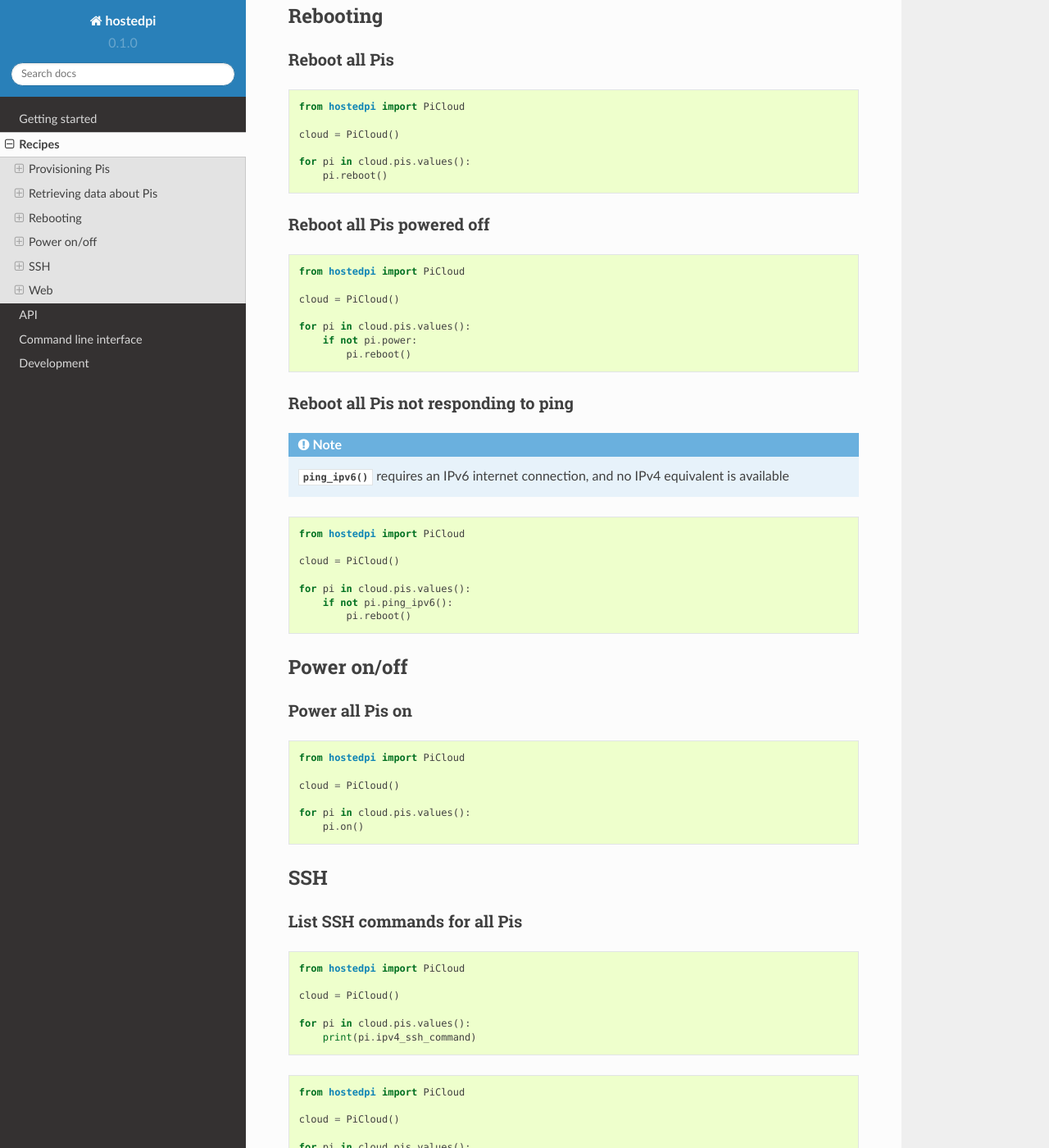
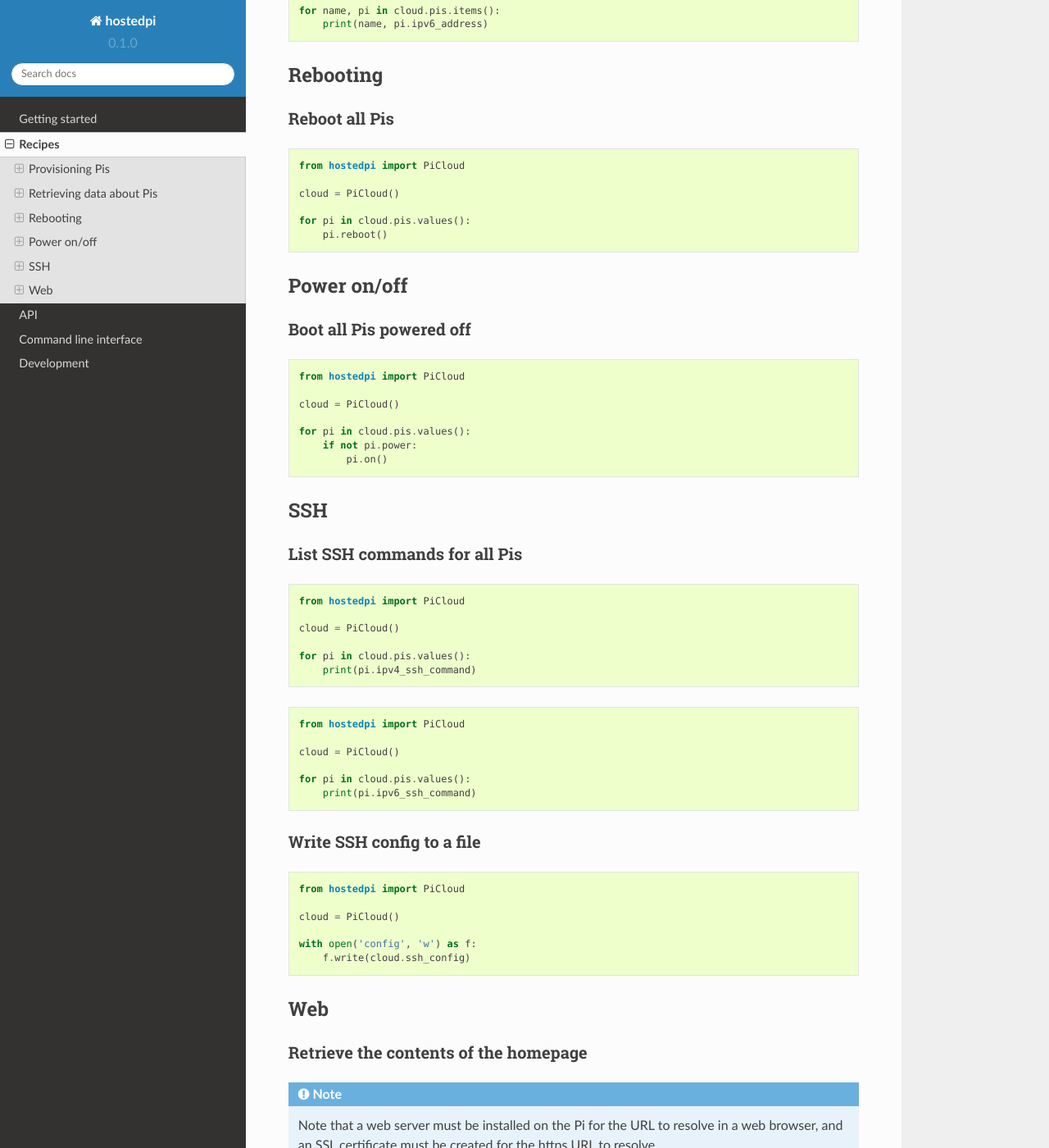
Before and after one commit to piwheels/hostedpi, a Sphinx documentation site: the page built from docs/recipes.rst, in a window 1280 px wide and 1400 px high, scrolled down 1706 px. Shown: the whole window at 82% size. Built offline with Sphinx 7.4.7 and the Read the Docs theme 2.0.0, drawn with Linux system fonts in a browser that asks for light colours; some of the changed text lies outside the part shown.

Commit message:
Update recipes

```diff
--- a/docs/recipes.rst
+++ b/docs/recipes.rst
@@ -104,8 +107,11 @@ Reboot all Pis
     for pi in cloud.pis.values():
         pi.reboot()
 
-Reboot all Pis powered off
---------------------------
+Power on/off
+============
+
+Boot all Pis powered off
+------------------------
 
 .. code-block:: python
 
@@ -115,39 +121,7 @@ Reboot all Pis powered off
 
     for pi in cloud.pis.values():
         if not pi.power:
-            pi.reboot()
-
-Reboot all Pis not responding to ping
--------------------------------------
-
-.. note::
-    :meth:`~hostedpi.pi.Pi.ping_ipv6` requires an IPv6 internet connection, and no IPv4 equivalent is
-    available
-
-.. code-block:: python
-
-    from hostedpi import PiCloud
-
-    cloud = PiCloud()
-
-    for pi in cloud.pis.values():
-        if not pi.ping_ipv6():
-            pi.reboot()
-
-Power on/off
-============
-
-Power all Pis on
-----------------
-
-.. code-block:: python
-
-    from hostedpi import PiCloud
-
-    cloud = PiCloud()
-
-    for pi in cloud.pis.values():
-        pi.on()
+            pi.on()
 
 SSH
 ===
```
Also changed, not shown: other parts of docs/recipes.rst (+3 -0 lines).
